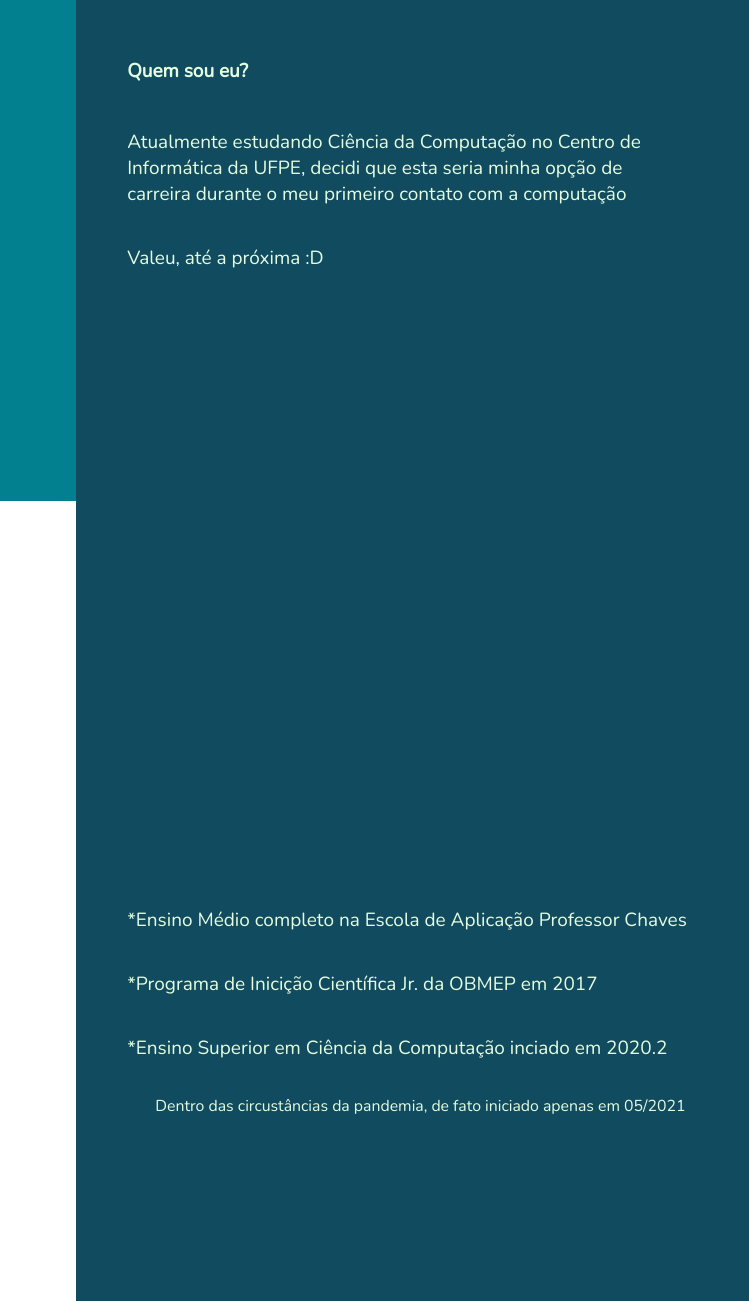
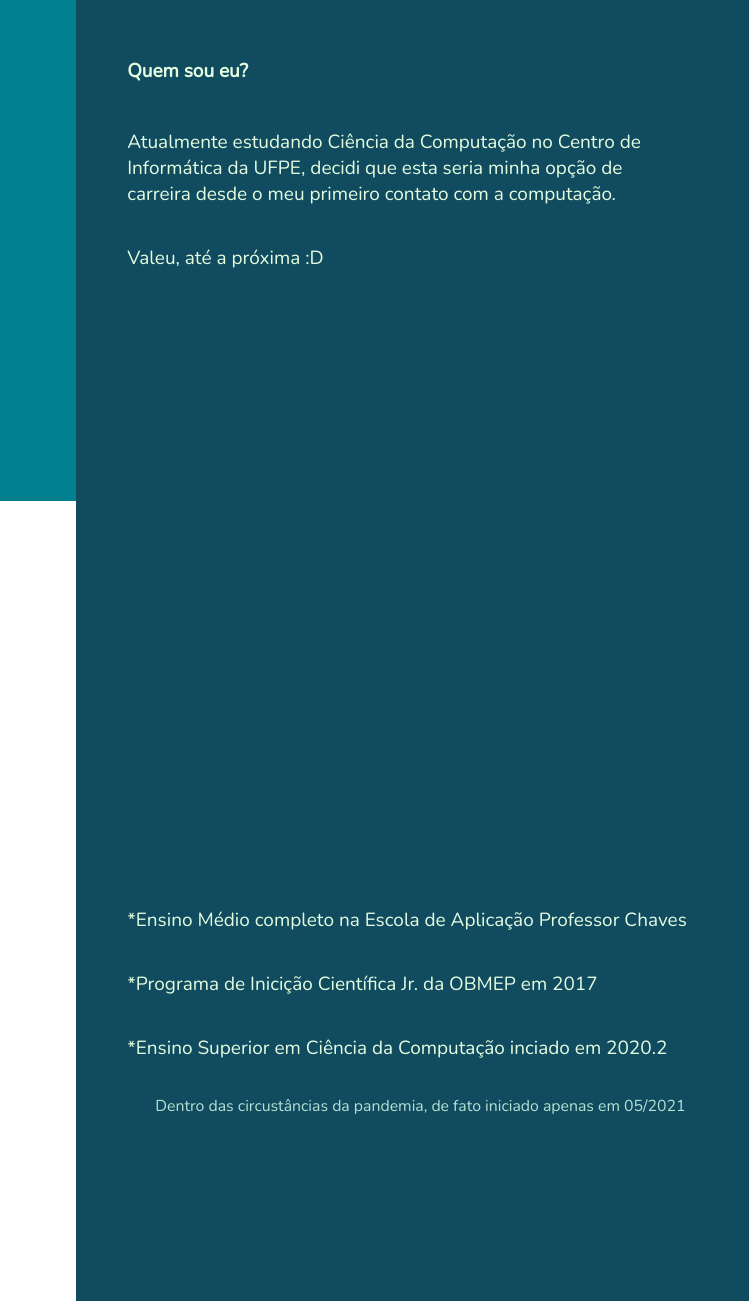
Before and after one commit to uchoagab/Projeto-Web-IC, a plain HTML site: page index.html in a window 1280 px wide. Shown: the part 299-1600 px from the top of the page, 180-929 px from the left. Drawn offline with nearby package versions, Linux system fonts and the light colour scheme.

Commit message:
Update index.html

```diff
--- a/index.html
+++ b/index.html
@@ -48,7 +48,7 @@
         <section class="content">
             <h4>Quem sou eu?</h4>
             <p>Atualmente estudando Ciência da Computação no Centro de Informática da UFPE,
-                decidi que esta seria minha opção de carreira durante o meu primeiro contato com a computação</p>
+                decidi que esta seria minha opção de carreira desde o meu primeiro contato com a computação.</p>
             <p>Valeu, até a próxima :D</p>
         </section>
         <div id="formacao"></div>
@@ -56,7 +56,7 @@
                     <p>*Ensino Médio completo na Escola de Aplicação Professor Chaves</p>
                     <p>*Programa de Inicição Científica Jr. da OBMEP em 2017</p>
                     <p>*Ensino Superior em Ciência da Computação inciado em 2020.2</p>
-                    <p style="margin-left: 5%; font-size: smaller;">Dentro das circustâncias da pandemia, de fato iniciado apenas em 05/2021</p>
+                    <p style="margin-left: 5%; font-size: smaller; color: #B6E2D3;">Dentro das circustâncias da pandemia, de fato iniciado apenas em 05/2021</p>
         </section>
         <div id="experiencia"></div>
         <section class="content">
```
